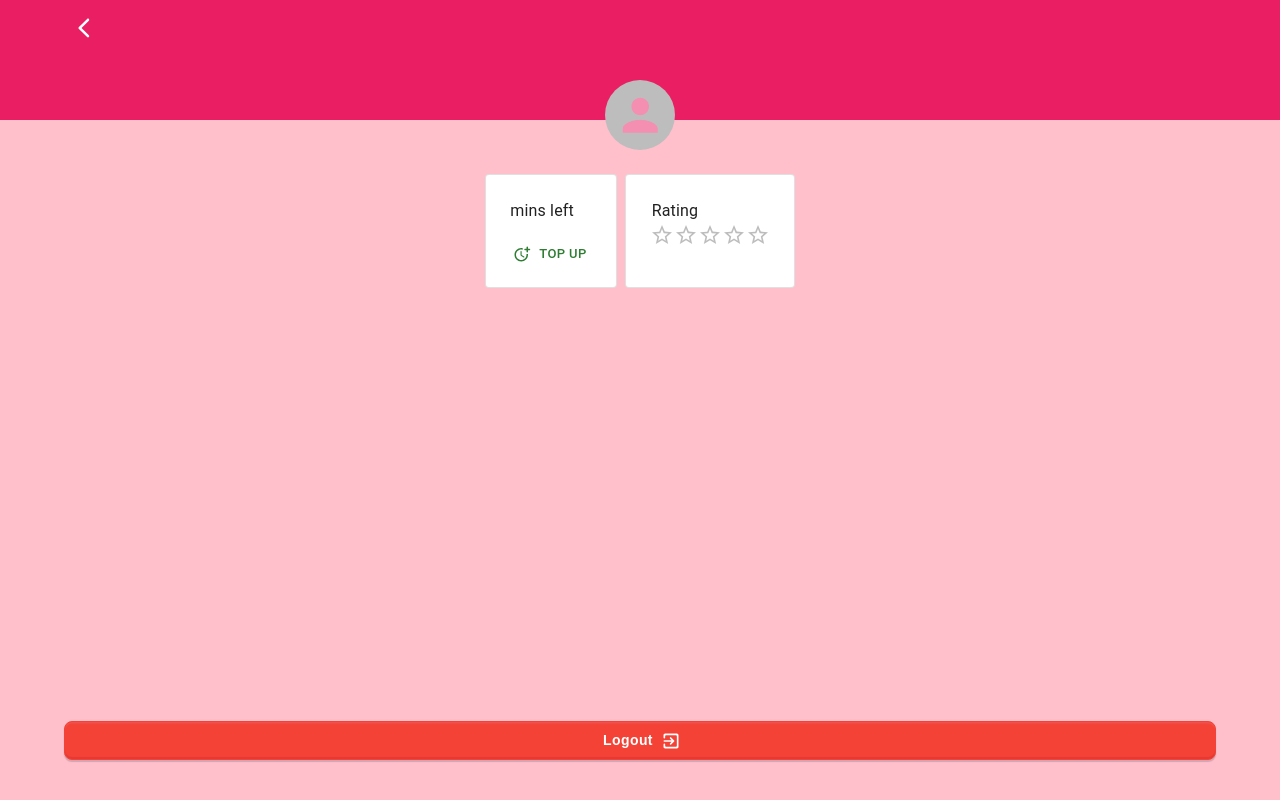
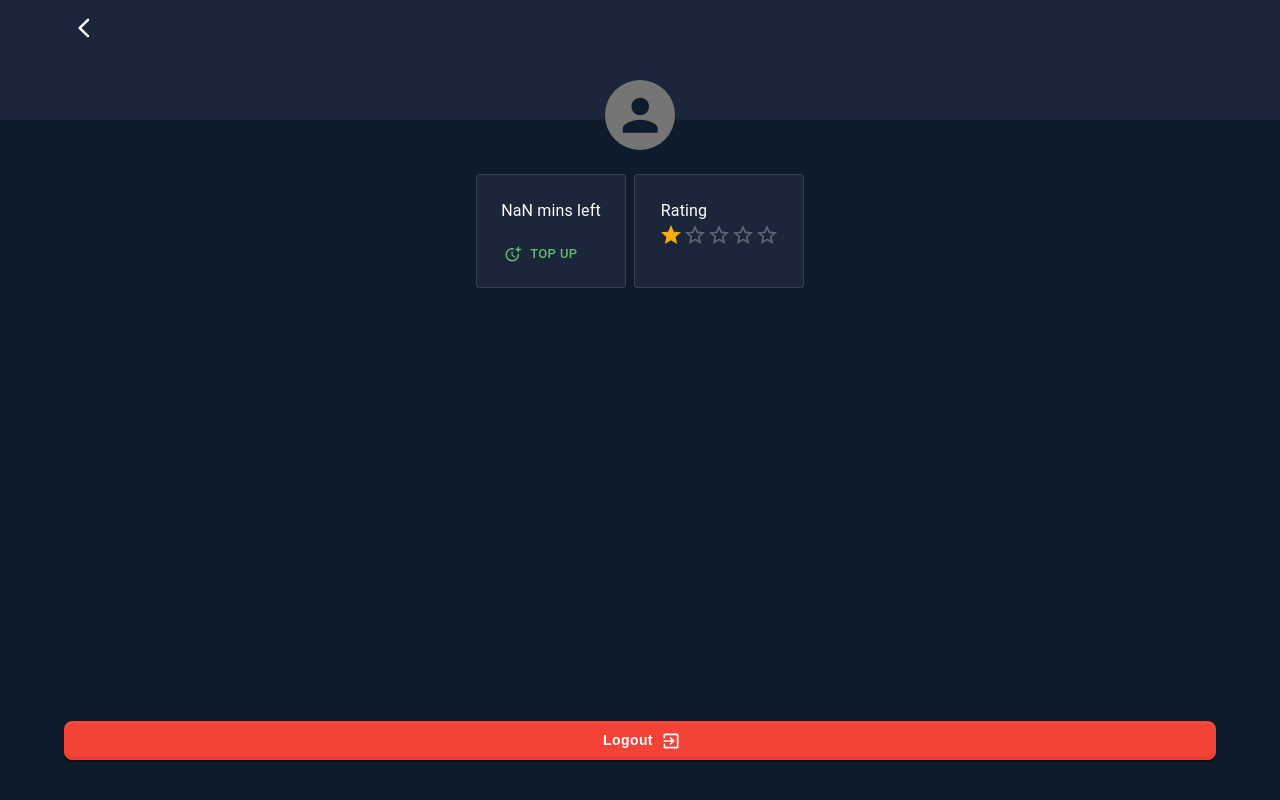
Before and after one commit to daveOnactive/callbuddy, a Next.js app: page /profile in a window 1280 px wide. Built offline with nearby package versions, Linux system fonts and the light colour scheme; no server answers; the database is empty; sample sign-in values are in the browser's storage.

Commit message:
color palette

```diff
--- a/app/globals.css
+++ b/app/globals.css
@@ -4,5 +4,4 @@
 
 body {
   min-height: 100vh;
-  background-color: pink;
 }
--- a/app/layout.tsx
+++ b/app/layout.tsx
@@ -3,7 +3,7 @@ import { Inter } from "next/font/google";
 import "./globals.css";
 import { ThemeProvider } from "@mui/material/styles";
 import { theme } from "./theme";
-import { AuthenticationProvider, LowTimeProvider, ModalProvider, QueryProvider, SnackbarProvider } from "@/providers";
+import { AuthenticationProvider, BackgroundProvider, LowTimeProvider, ModalProvider, QueryProvider, SnackbarProvider } from "@/providers";
 import { Suspense } from "react";
 
 const inter = Inter({ subsets: ["latin"] });
@@ -28,7 +28,9 @@ export default function RootLayout({
                 <SnackbarProvider>
                   <AuthenticationProvider>
                     <LowTimeProvider>
-                      {children}
+                      <BackgroundProvider>
+                        {children}
+                      </BackgroundProvider>
                     </LowTimeProvider>
                   </AuthenticationProvider>
                 </SnackbarProvider>
--- a/app/theme.ts
+++ b/app/theme.ts
@@ -1,16 +1,17 @@
 "use client";
 import { createTheme } from "@mui/material";
-import { green, grey, pink, red } from "@mui/material/colors";
+import { green, pink, red } from "@mui/material/colors";
 
 export const theme = createTheme({
   palette: {
+    mode: "dark",
     primary: {
-      dark: "#1F719D",
-      main: pink[500],
+      dark: "#415A77",
+      main: "#415A77",
     },
     background: {
-      default: pink[200],
-      paper: "white",
+      default: "#0D1B2A",
+      paper: "#1B263B",
     },
     text: {
       primary: "#fff",
@@ -26,20 +27,20 @@ export const theme = createTheme({
             fontWeight: 600,
             fontSize: "0.875rem",
             lineHeight: 1.5,
-            backgroundColor: pink[500],
+            backgroundColor: theme.palette.primary.dark,
             padding: "8px 16px",
             borderRadius: "8px",
             color: "white",
             transition: "all 150ms ease",
             cursor: "pointer",
-            border: `1px solid ${pink[500]}`,
+            border: `1px solid ${theme.palette.primary.dark}`,
             boxShadow: `0 2px 1px ${
               theme.palette.mode === "dark"
                 ? "rgba(0, 0, 0, 0.5)"
                 : "rgba(45, 45, 60, 0.2)"
-            }, inset 0 1.5px 1px ${pink[400]}, inset 0 -2px 1px ${pink[600]}`,
+            }, inset 0 1.5px 1px ${theme.palette.primary.dark}, inset 0 -2px 1px ${theme.palette.primary.dark}`,
             "&:hover": {
-              backgroundColor: pink[600],
+              backgroundColor: theme.palette.primary.dark,
             },
             textTransform: "none",
           }),
@@ -101,7 +102,7 @@ export const theme = createTheme({
     },
     MuiTypography: {
       defaultProps: {
-        color: grey[900],
+        color: "#fff",
       },
     },
   },
--- a/components/atoms/Tabs.tsx
+++ b/components/atoms/Tabs.tsx
@@ -30,7 +30,7 @@ export function Tabs({ tabs }: IProps) {
           margin: 0,
           fontSize: '0.875rem',
           fontWeight: 'bold',
-          backgroundColor: pink[500],
+          backgroundColor: palette.primary.dark,
           lineHeight: 1.5,
           padding: '8px 12px',
           minHeight: "100%",
@@ -41,14 +41,14 @@ export function Tabs({ tabs }: IProps) {
           boxShadow: `0 2px 1px ${palette.mode === "dark"
             ? "rgba(0, 0, 0, 0.5)"
             : "rgba(45, 45, 60, 0.2)"
-            }, inset 0 1.5px 1px ${pink[400]}, inset 0 -2px 1px ${pink[600]}`,
+            }, inset 0 1.5px 1px ${palette.primary.dark}, inset 0 -2px 1px ${palette.primary.dark}`,
           '&:focus': {
             color: '#fff',
-            outline: `3px solid ${pink[200]}`,
+            outline: `3px solid ${palette.primary.dark}`,
           },
           '&.selected': {
             backgroundColor: '#fff',
-            color: pink[600],
+            color: palette.primary.dark,
           },
           '&.disabled': {
             opacity: 0.5,
@@ -65,7 +65,7 @@ export function Tabs({ tabs }: IProps) {
           },
           '& .Mui-selected': {
             background: '#fff',
-            color: pink[500],
+            color: palette.primary.dark,
             borderRadius: '8px',
             boxShadow: `0 2px 1px ${palette.mode === "dark"
               ? "rgba(0, 0, 0, 0.5)"
--- a/components/features/AppBar.tsx
+++ b/components/features/AppBar.tsx
@@ -45,7 +45,7 @@ export function AppBar({ hasBackButton }: IProps) {
           <IconButton
             onClick={() => push('/home')}
           >
-            <ArrowBackIosNewRoundedIcon sx={{ color: '#111' }} />
+            <ArrowBackIosNewRoundedIcon color='action' />
           </IconButton>
         ) : (
           <Button
--- a/components/features/BuyTime.tsx
+++ b/components/features/BuyTime.tsx
@@ -5,6 +5,7 @@ import { useRouter } from 'next/navigation';
 import Rating from '@mui/material/Rating';
 import { useContext } from "react";
 import { AuthenticationContext } from "@/providers";
+import { getUserRank } from "@/helpers";
 
 export function BuyTime() {
   const { push } = useRouter();
@@ -24,7 +25,7 @@ export function BuyTime() {
         height: '100%'
       }}>
         <Typography>
-          <span>{user?.minutesLeft} mins left</span>
+          <span>{parseFloat(user?.minutesLeft || '').toFixed(1) || 0} mins left</span>
         </Typography>
         <Button
           sx={{
@@ -44,7 +45,7 @@ export function BuyTime() {
         height: '100%'
       }} variant="outlined">
         <Typography component="legend">Rating</Typography>
-        <Rating name="Rating" value={user?.rank} readOnly />
+        <Rating name="Rating" value={getUserRank(user?.rank as number || 0)} readOnly />
       </Card>
 
     </Box>
--- a/components/features/ProfileHeader.tsx
+++ b/components/features/ProfileHeader.tsx
@@ -1,7 +1,6 @@
 'use client'
 import { Avatar, Box, IconButton, Typography } from "@mui/material";
 import ArrowBackIosNewRoundedIcon from '@mui/icons-material/ArrowBackIosNewRounded';
-import { pink } from "@mui/material/colors";
 import { useContext } from "react";
 import { AuthenticationContext } from "@/providers";
 import { useRouter } from "next/navigation";
@@ -20,6 +19,7 @@ export function ProfileHeader() {
           position: 'absolute',
           top: '5%',
           left: '5%',
+          zIndex: 2
         }}
       >
         <ArrowBackIosNewRoundedIcon sx={{ color: 'white' }} />
@@ -38,23 +38,24 @@ export function ProfileHeader() {
           alt={user?.name}
           sx={{
             width: 70,
-            height: 70
+            height: 70,
+            zIndex: 2,
           }}
         />
         <Typography variant="subtitle1" fontWeight='bold'>{user?.name}</Typography>
       </Box>
 
       <Box
-        sx={{
-          background: pink[500],
+        sx={({ palette: { background: { paper } } }) => ({
+          background: paper,
           position: 'absolute',
           top: 0,
           right: 0,
           width: '100%',
           height: '7.5rem',
-          zIndex: -1,
-        }}
+          zIndex: 1,
+        })}
       />
-    </Box>
+    </Box >
   )
 }
--- a/components/molecules/BuddyCard.tsx
+++ b/components/molecules/BuddyCard.tsx
@@ -1,9 +1,11 @@
 import { Avatar, Box, Button, Card, Rating, Typography } from "@mui/material";
-import { green, grey, pink, red, yellow } from "@mui/material/colors";
+import { blue, green, grey, pink, red, yellow } from "@mui/material/colors";
 import Face6RoundedIcon from '@mui/icons-material/Face6Rounded';
 import AddIcCallRoundedIcon from '@mui/icons-material/AddIcCallRounded';
 import { User, UserCallStatus } from "@/types";
 import { getActiveUntil, getUserRank } from "@/helpers";
+import FemaleRoundedIcon from '@mui/icons-material/FemaleRounded';
+import MaleRoundedIcon from '@mui/icons-material/MaleRounded';
 
 type IProp = {
   user?: User;
@@ -36,17 +38,29 @@ export function BuddyCard({ user, onClick }: IProp) {
     [UserCallStatus.NOT_IN_CALL]: 'Call'
   }
 
+  const genderMapper = {
+    'female': <FemaleRoundedIcon
+      sx={{
+        color: pink[600]
+      }}
+    />,
+    'male': <MaleRoundedIcon
+      sx={{
+        color: blue[600]
+      }}
+    />
+  }
+
   const status = getStatus(user) as keyof typeof statusColorMapper;
   return (
     <Card
       sx={(theme) => ({
         width: "100%",
-        background: theme.palette.mode === 'dark' ? grey[900] : '#f7f3f3',
-        border: `1px solid ${theme.palette.mode === 'dark' ? grey[700] : grey[200]}`,
+        background: theme.palette.background.paper,
         borderRadius: '8px',
-        boxShadow: 'none',
         position: 'relative'
       })}
+      variant="outlined"
     >
       <Box sx={(theme) => ({
         width: 28,
@@ -55,7 +69,6 @@ export function BuddyCard({ user, onClick }: IProp) {
         top: 0,
         right: 0,
         zIndex: 1,
-        background: 'white',
         '&::after': {
           content: "''",
           width: 8,
@@ -77,18 +90,18 @@ export function BuddyCard({ user, onClick }: IProp) {
       </Box>
       <Box
         sx={{
-          background: pink[500],
           p: '1rem',
           display: 'flex',
           alignItems: 'center',
           justifyContent: 'center'
         }}
       >
-        <Avatar src={user?.avatarUrl} alt={user?.name} />
+        <Avatar sx={({ palette: { primary: { dark } } }) => ({
+          border: `${dark} solid 2px`
+        })} src={user?.avatarUrl} alt={user?.name} />
       </Box>
       <Box p={1}>
         <Typography
-          color='black'
           variant="body2"
           sx={{
             display: 'flex',
@@ -96,7 +109,7 @@ export function BuddyCard({ user, onClick }: IProp) {
             gap: .1
           }}
         >
-          <Face6RoundedIcon color='primary' />
+          {genderMapper[user?.gender as keyof typeof genderMapper]}
           <span>{user?.name}</span>
         </Typography>
 
--- /dev/null
+++ b/providers/BackgroundProvider.tsx
@@ -0,0 +1,16 @@
+'use client'
+import { Box } from "@mui/material";
+import { PropsWithChildren } from "react";
+
+export function BackgroundProvider({ children }: PropsWithChildren) {
+  return (
+    <Box
+      sx={({ palette: { background } }) => ({
+        background: background.default,
+        minHeight: '100vh'
+      })}
+    >
+      {children}
+    </Box>
+  )
+}
--- a/providers/LowTimeProvider.tsx
+++ b/providers/LowTimeProvider.tsx
@@ -3,6 +3,8 @@ import { useModal } from "@/hooks";
 import { Box, Button, Typography } from "@mui/material";
 import { useRouter } from "next/navigation";
 import { createContext, PropsWithChildren } from "react";
+import TimelapseRoundedIcon from '@mui/icons-material/TimelapseRounded';
+import { red } from "@mui/material/colors";
 
 export const LowTimeContext = createContext<{
   showLowTimeDialog?: () => void;
@@ -21,6 +23,10 @@ export function LowTimeProvider({ children }: PropsWithChildren) {
         justifyContent: 'center',
         alignItems: 'center'
       }}>
+        <TimelapseRoundedIcon sx={{
+          color: red[500],
+          fontSize: '2rem',
+        }} />
         <Typography my={2} variant="body1">Opp you have run out of call time.</Typography>
         <Button
           variant="contained"
--- a/providers/index.ts
+++ b/providers/index.ts
@@ -5,3 +5,4 @@ export * from "./UsersProvider";
 export * from "./SnackbarProvider";
 export * from "./QueryProvider";
 export * from "./LowTimeProvider";
+export * from "./BackgroundProvider";
```
